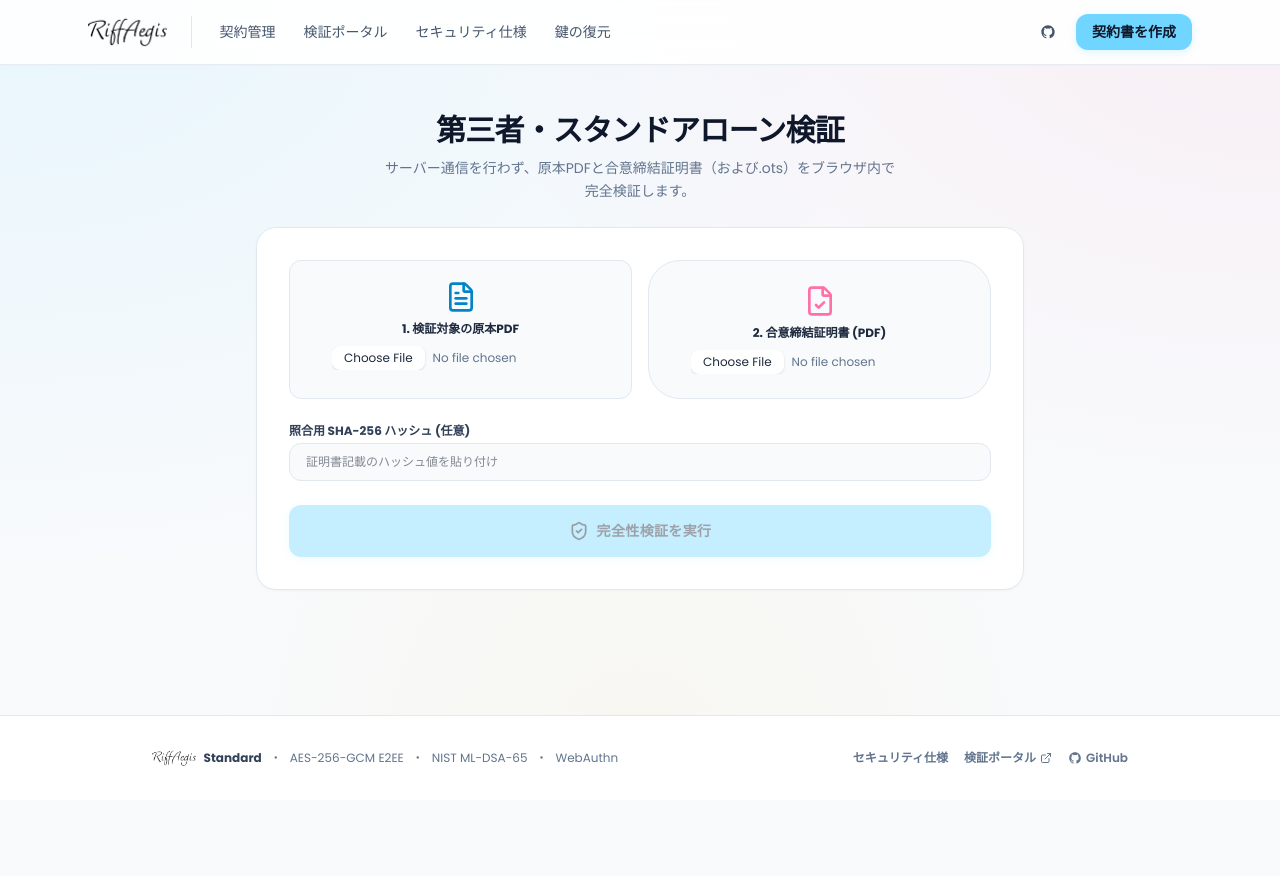
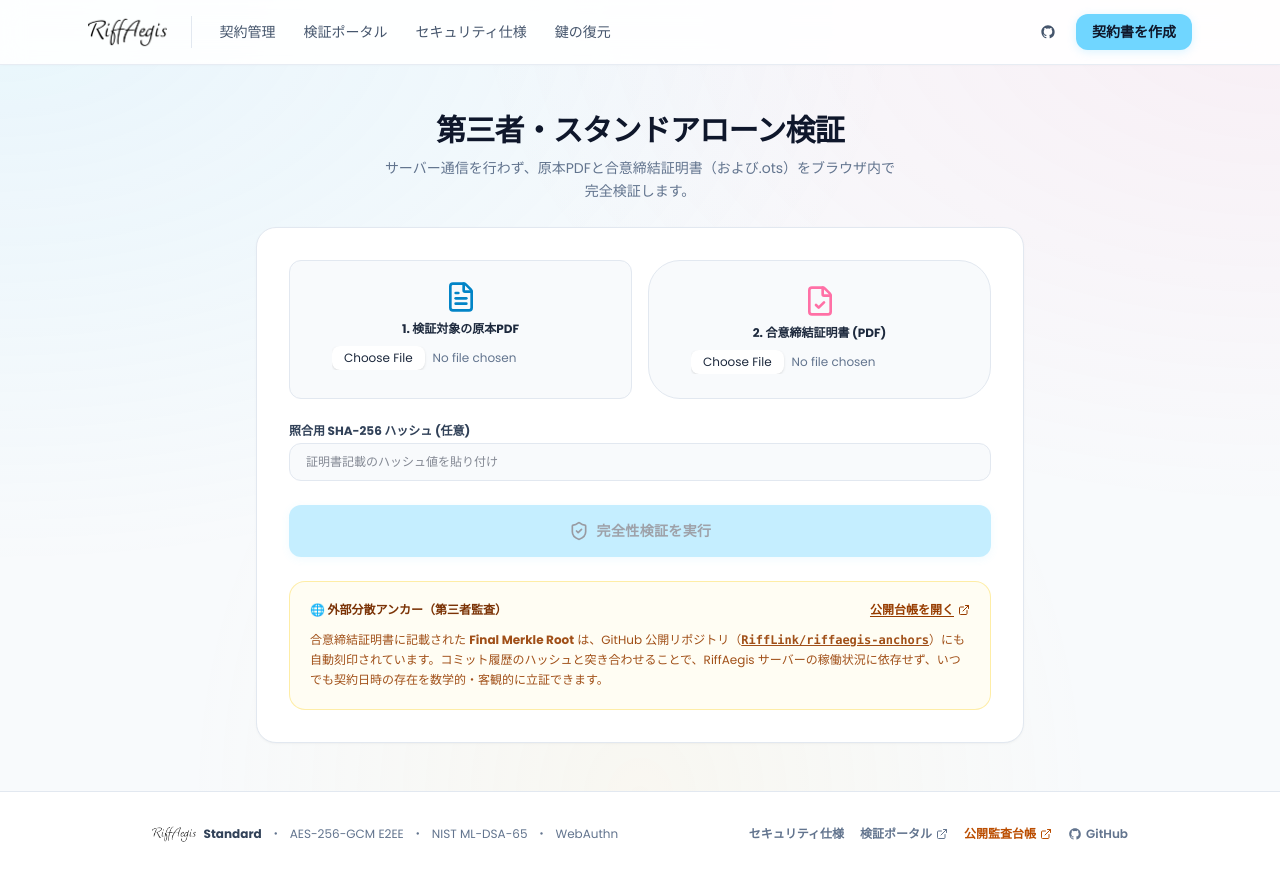
Before and after one commit to RiffLink/RIFFAEGIS, a Next.js app: page /verify in a window 1280 px wide. Before the commit the page ends 800 px from the top, so only its background shows below. Built offline with nearby package versions, Linux system fonts and the light colour scheme.

Commit message:
feat(ui): add public audit ledger links across layout, verify portal, document details, and homepage

```diff
--- a/app/documents/[id]/page.tsx
+++ b/app/documents/[id]/page.tsx
@@ -557,6 +557,40 @@ export default function DocumentDetailPage({
             </p>
           </div>
         </div>
+
+        {/* Public GitHub & OTS Anchor Proof Banner */}
+        {document.status === "completed" && (
+          <div className="p-4 rounded-2xl bg-amber-50/70 border border-amber-200/80 text-xs flex flex-col sm:flex-row items-start sm:items-center justify-between gap-3">
+            <div className="space-y-0.5">
+              <span className="font-bold text-amber-900 flex items-center space-x-1.5">
+                <span>🌐 GitHub公開監査台帳刻印</span>
+                {document.github_commit_sha ? (
+                  <span className="px-2 py-0.5 rounded bg-emerald-100 text-emerald-800 text-[10px] font-mono font-bold">刻印完了</span>
+                ) : (
+                  <span className="px-2 py-0.5 rounded bg-amber-100 text-amber-800 text-[10px] font-mono font-bold">公開アンカー準備完了</span>
+                )}
+              </span>
+              <p className="text-amber-800 text-[11px]">
+                {document.github_commit_sha
+                  ? `コミット SHA: ${document.github_commit_sha.slice(0, 10)}... (Merkle Root刻印済み)`
+                  : "本契約の Final Merkle Root は外部の公開台帳リポジトリで第三者照合が可能です。"}
+              </p>
+            </div>
+            <a
+              href={
+                document.github_commit_sha
+                  ? `https://github.com/RiffLink/riffaegis-anchors/commit/${document.github_commit_sha}`
+                  : "https://github.com/RiffLink/riffaegis-anchors"
+              }
+              target="_blank"
+              rel="noopener noreferrer"
+              className="px-3.5 py-1.5 rounded-xl bg-amber-600 hover:bg-amber-700 text-white font-bold text-xs flex items-center space-x-1.5 shadow-xs transition-colors shrink-0"
+            >
+              <span>{document.github_commit_sha ? "コミット証跡を確認" : "公開台帳を見る"}</span>
+              <ExternalLink className="w-3.5 h-3.5" />
+            </a>
+          </div>
+        )}
       </div>
 
       {/* Creator Storage & Preservation Guide */}
--- a/app/layout.tsx
+++ b/app/layout.tsx
@@ -115,10 +115,21 @@ export default function RootLayout({
                 <ExternalLink className="w-3 h-3" />
               </Link>
               <a
+                href="https://github.com/RiffLink/riffaegis-anchors"
+                target="_blank"
+                rel="noopener noreferrer"
+                className="hover:text-slate-800 transition-colors flex items-center space-x-1 font-semibold text-amber-700 hover:text-amber-800"
+                title="GitHub 公開マークルルート監査台帳"
+              >
+                <span>公開監査台帳</span>
+                <ExternalLink className="w-3 h-3" />
+              </a>
+              <a
                 href="https://github.com/RiffLink/RIFFAEGIS"
                 target="_blank"
                 rel="noopener noreferrer"
                 className="hover:text-slate-800 transition-colors flex items-center space-x-1 font-semibold"
+                title="RiffAegis ソースコード (GitHub)"
               >
                 <GithubIcon className="w-3.5 h-3.5" />
                 <span>GitHub</span>
--- a/app/page.tsx
+++ b/app/page.tsx
@@ -6,6 +6,7 @@ import {
   Fingerprint,
   ArrowRight,
   FileCheck,
+  ExternalLink,
 } from "lucide-react";
 
 export default function HomePage() {
@@ -50,14 +51,24 @@ export default function HomePage() {
           </Link>
         </div>
 
-        <div className="pt-1">
+        <div className="pt-1 flex flex-wrap items-center justify-center gap-2 sm:gap-3 text-xs">
           <Link
             href="/security"
-            className="inline-flex items-center space-x-1.5 text-xs text-slate-500 hover:text-slate-800 transition-colors font-medium"
+            className="inline-flex items-center space-x-1.5 text-slate-500 hover:text-slate-800 transition-colors font-medium"
           >
-            <span>端末完結暗号化と耐量子署名の技術仕様を見る</span>
+            <span>技術・セキュリティ仕様</span>
             <ArrowRight className="w-3.5 h-3.5 text-slate-400" />
           </Link>
+          <span className="text-slate-300 hidden sm:inline">・</span>
+          <a
+            href="https://github.com/RiffLink/riffaegis-anchors"
+            target="_blank"
+            rel="noopener noreferrer"
+            className="inline-flex items-center space-x-1 text-amber-700 hover:text-amber-800 transition-colors font-medium"
+          >
+            <span>GitHub 公開監査台帳</span>
+            <ExternalLink className="w-3 h-3" />
+          </a>
         </div>
       </section>
 
--- a/app/verify/page.tsx
+++ b/app/verify/page.tsx
@@ -7,6 +7,7 @@ import {
   FileCheck,
   Printer,
   FileText,
+  ExternalLink,
 } from "lucide-react";
 import {
   verifyAgreementOffline,
@@ -188,6 +189,36 @@ export default function VerifyPortalPage() {
             </div>
           </div>
         )}
+
+        {/* Global Public Anchor Verification Guide */}
+        <div className="p-5 rounded-2xl bg-amber-50/60 border border-amber-200/70 space-y-3">
+          <div className="flex items-center justify-between">
+            <div className="flex items-center space-x-2">
+              <span className="text-xs font-bold text-amber-900">🌐 外部分散アンカー（第三者監査）</span>
+            </div>
+            <a
+              href="https://github.com/RiffLink/riffaegis-anchors"
+              target="_blank"
+              rel="noopener noreferrer"
+              className="text-xs font-semibold text-amber-800 hover:text-amber-950 flex items-center space-x-1 underline underline-offset-2"
+            >
+              <span>公開台帳を開く</span>
+              <ExternalLink className="w-3 h-3" />
+            </a>
+          </div>
+          <p className="text-xs text-amber-800/90 leading-relaxed">
+            合意締結証明書に記載された <strong>Final Merkle Root</strong> は、GitHub 公開リポジトリ（
+            <a
+              href="https://github.com/RiffLink/riffaegis-anchors"
+              target="_blank"
+              rel="noopener noreferrer"
+              className="font-mono font-bold underline"
+            >
+              RiffLink/riffaegis-anchors
+            </a>
+            ）にも自動刻印されています。コミット履歴のハッシュと突き合わせることで、RiffAegis サーバーの稼働状況に依存せず、いつでも契約日時の存在を数学的・客観的に立証できます。
+          </p>
+        </div>
       </div>
     </div>
   );
```
